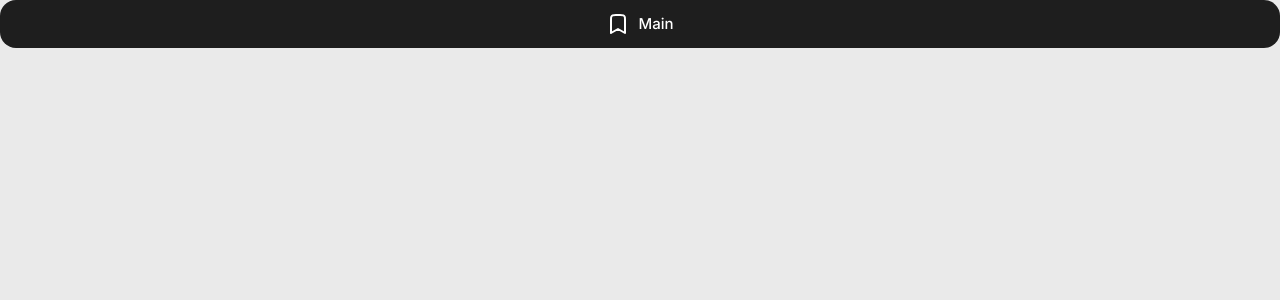
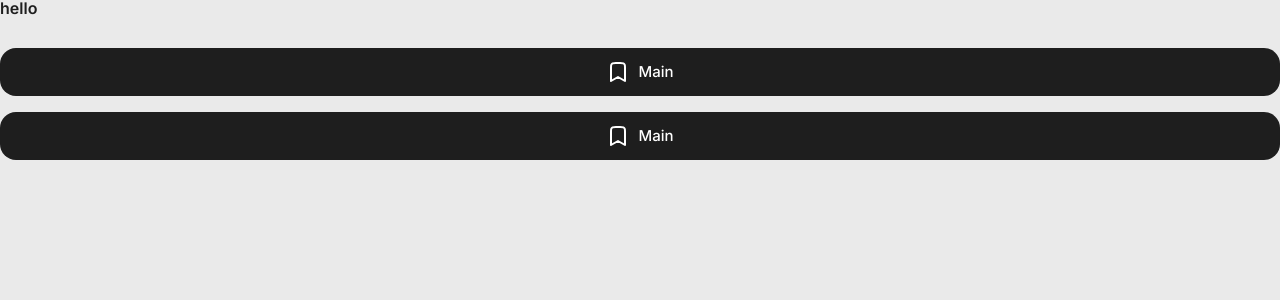
Before and after one commit to locpack/placelists-web, a React (Vite) app: page / in a window 1280 px wide. Shown: the top 300 px of the page. Built offline with nearby package versions, Linux system fonts and the light colour scheme.

Commit message:
fix: button classes

```diff
--- a/src/App.tsx
+++ b/src/App.tsx
@@ -1,3 +1,4 @@
+import Block from "./components/block";
 import Button from "./components/button";
 import IconBookmark from "./icons/icon-bookmark";
 import "./index.css";
@@ -6,7 +7,18 @@ import { ButtonType } from "./settings";
 function App() {
   return (
     <>
-      <Button text="Main" type={ButtonType.Secondary} icon={<IconBookmark />} />
+      <Block header="hello">
+        <Button
+          text="Main"
+          type={ButtonType.Secondary}
+          icon={<IconBookmark />}
+        />
+        <Button
+          text="Main"
+          type={ButtonType.Secondary}
+          icon={<IconBookmark />}
+        />
+      </Block>
     </>
   );
 }
--- a/src/components/button.tsx
+++ b/src/components/button.tsx
@@ -1,3 +1,4 @@
+import classNames from "classnames";
 import { ButtonType } from "../settings";
 
 type ButtonProps = {
@@ -8,8 +9,15 @@ type ButtonProps = {
 };
 
 function Button({ text, type, icon, onClick = () => {} }: ButtonProps) {
+  const buttonClasses = classNames({
+    button: true,
+    button__primary: type === ButtonType.Primary,
+    button__secondary: type === ButtonType.Secondary,
+    button__destructive: type === ButtonType.Destructive,
+  });
+
   return (
-    <button className={`button ${type}`} onClick={onClick}>
+    <button className={buttonClasses} onClick={onClick}>
       {icon}
       {text}
     </button>
--- a/src/settings.ts
+++ b/src/settings.ts
@@ -1,5 +1,5 @@
 export enum ButtonType {
-  Primary = "button__primary",
-  Secondary = "button__secondary",
-  Destructive = "button__destructive",
+  Primary,
+  Secondary,
+  Destructive,
 }
```
